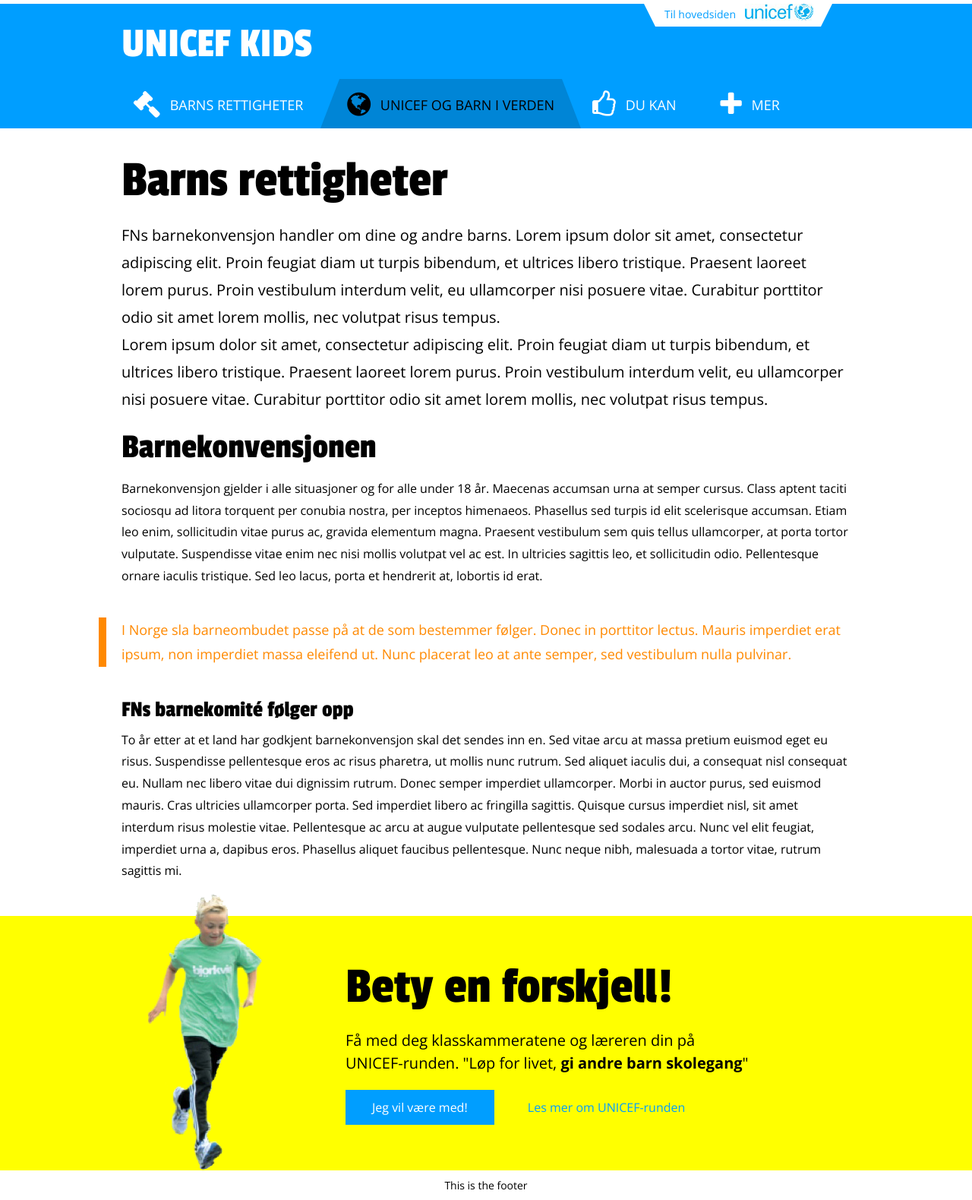
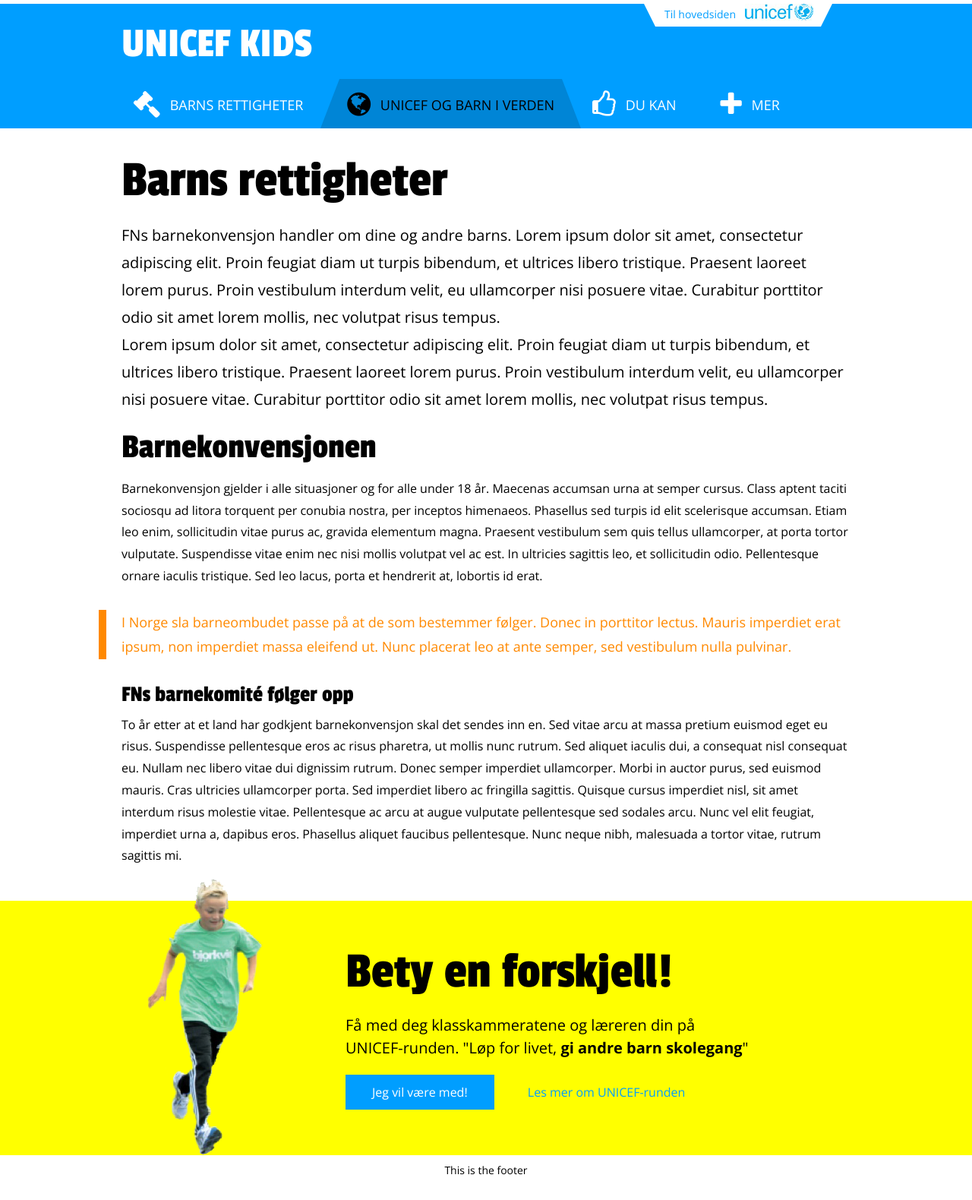
Before and after one commit to front/unicef-kids-static, a Jekyll site: the page built from content.html, in a window 1280 px wide. Shown: the whole page at 76% size. Built offline with Jekyll 4.4.1, drawn with Linux system fonts in a browser that asks for light colours; nearby versions of some CDN libraries.

Commit message:
Adjusted block quote css

```diff
--- a/css/style.css
+++ b/css/style.css
@@ -46,7 +46,7 @@
 
 /* line 37, ../sass/partials/base/_base.scss */
 blockquote {
-  margin: 40px 0;
+  margin: 30px 0;
   margin-left: -30px;
   padding-left: 20px;
   border-left: 10px solid #ff8901;
--- a/sass/partials/base/_base.scss
+++ b/sass/partials/base/_base.scss
@@ -35,7 +35,7 @@
 }
 
 blockquote {
-  margin: 40px 0;
+  margin: 30px 0;
   margin-left: -30px;
   padding-left: 20px;
   border-left: 10px solid $color-orange;
```
